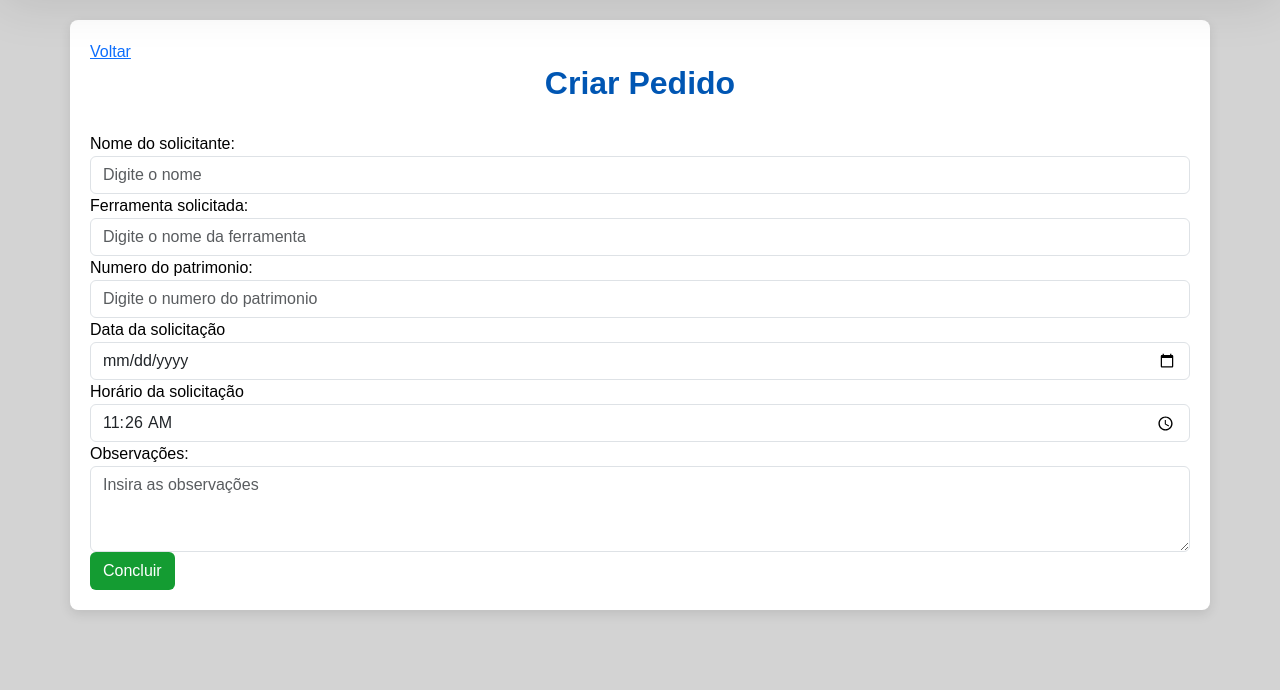
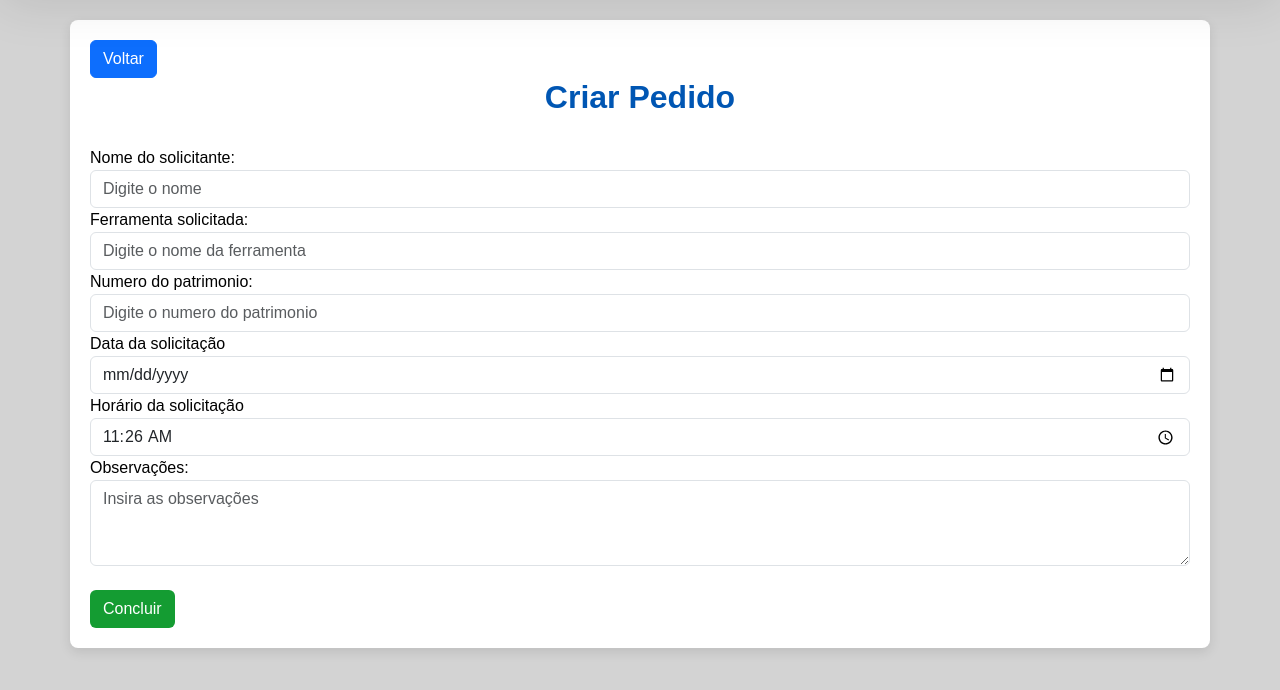
Before and after one commit to KalilFarias/stock_control, a PHP site: page /create.php in a window 1280 px wide. Shown: the part 70-760 px from the top of the page. Run offline with PHP 8.4, Linux system fonts and the light colour scheme; data comes from the database, SQL or seed files in the repository.

Commit message:
update o style do create

```diff
--- a/create.php
+++ b/create.php
@@ -30,7 +30,7 @@
         <label for="observation">Observações:</label>
         <textarea type="text" class="form-control" id="observation" name="observation" placeholder="Insira as observações" rows="3"></textarea>
       </div>
-      <button type="submit" class="btn btn-primary">Concluir</button>
+      <button type="submit" class="btn btn-success mt-4">Concluir</button>
     </form>
   </div>
 <?php
--- a/css/styles.css
+++ b/css/styles.css
@@ -162,7 +162,7 @@ body {
 }
 
 /* Estilo do Botão */
-.btn-primary {
+.btn-success {
   background-color: var(--cor-btn-bg);
   border-color: var(--cor-btn-border);
   color: var(--cor-btn-fonte);
--- a/templates/backbtn.html
+++ b/templates/backbtn.html
@@ -1,3 +1,3 @@
 <div id="back-link-container">
-  <a href="<?= $BASE_URL ?>index.php" id="back-link">Voltar</a>
+  <a href="<?= $BASE_URL ?>index.php" class="btn btn-primary" id="back-link">Voltar</a>
 </div>
```
